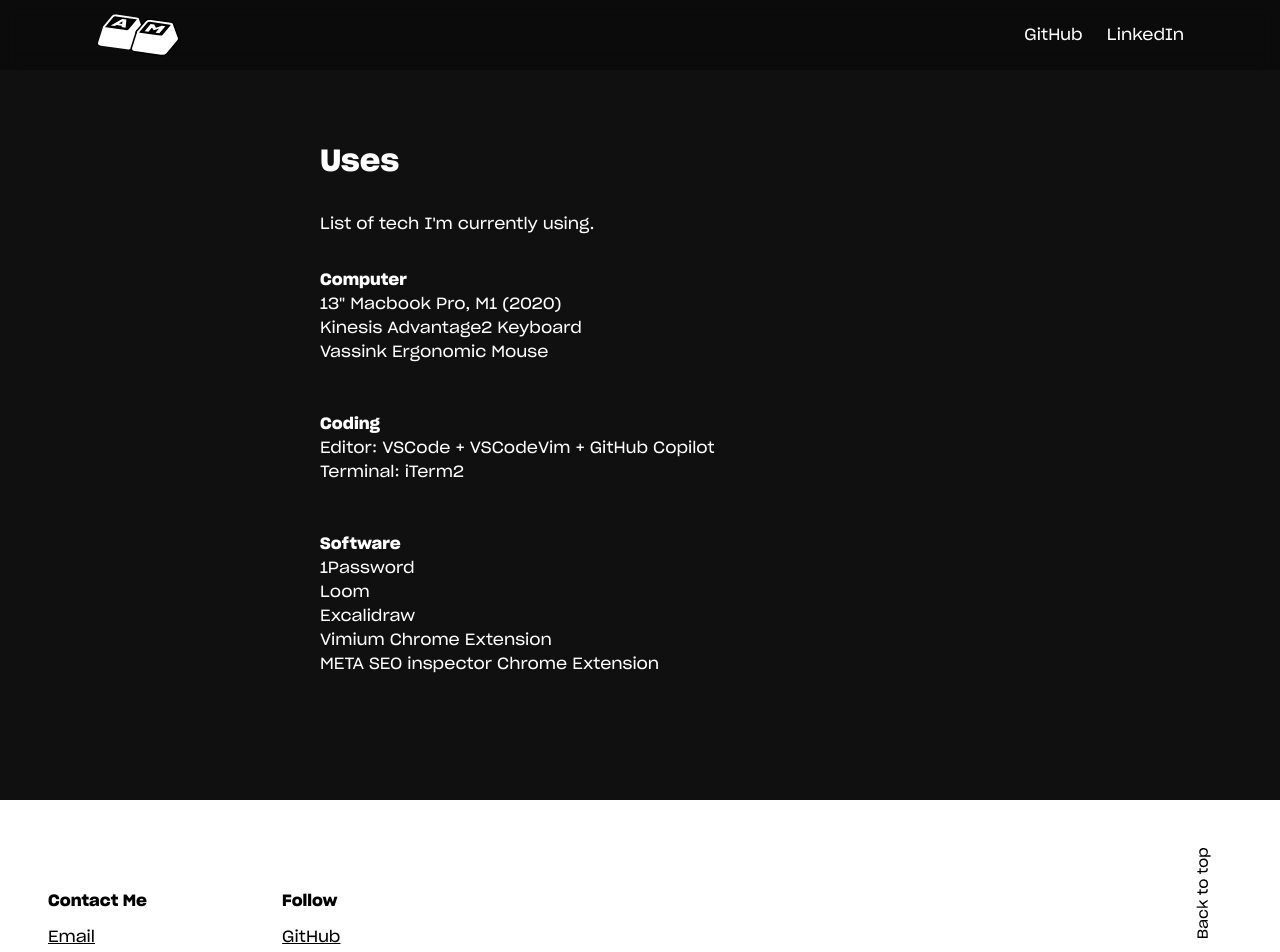
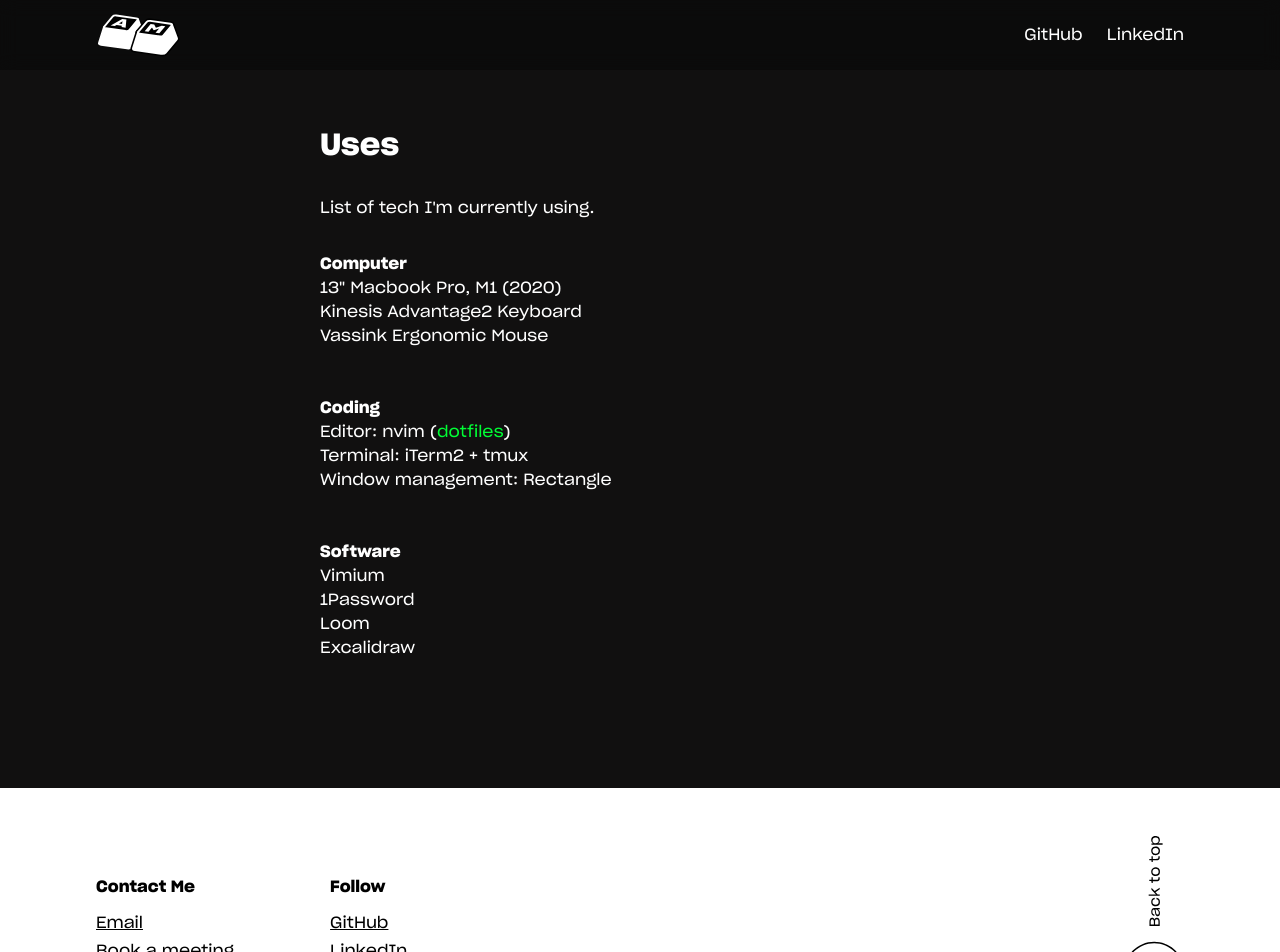
Before and after one commit to ashmidgley/ashmidgley.io, a Next.js app: page /uses in a window 1280 px wide. Shown: the top 952 px of the page. Built offline with nearby package versions, Linux system fonts and the light colour scheme.

Commit message:
Add remaining testimonial.

```diff
--- a/app/uses/page.tsx
+++ b/app/uses/page.tsx
@@ -1,4 +1,5 @@
 import type { Metadata } from "next";
+import Link from "next/link";
 
 export const metadata: Metadata = {
   title: "Uses",
@@ -7,7 +8,7 @@ export const metadata: Metadata = {
 
 export default function Uses() {
   return (
-    <div className="h-screen pt-36 mx-6 md:mx-24 xl:mx-80">
+    <div className="py-24 sm:py-32 mx-6 md:mx-24 xl:mx-80">
       <h1 className="font-bold text-3xl mb-8">Uses</h1>
       <p className="mt-2 mb-8">{`List of tech I'm currently using.`}</p>
       <div className="flex flex-col gap-12">
@@ -22,18 +23,26 @@ export default function Uses() {
         <div>
           <h3 className="font-semibold">Coding</h3>
           <ul>
-            <li>Editor: VSCode + VSCodeVim + GitHub Copilot</li>
-            <li>Terminal: iTerm2</li>
+            <li>
+              Editor: nvim (
+              <Link href="https://github.com/ashmidgley/dotfiles">
+                <span className="text-[#00fd35] hover:line-through">
+                  dotfiles
+                </span>
+              </Link>
+              )
+            </li>
+            <li>Terminal: iTerm2 + tmux</li>
+            <li>Window management: Rectangle</li>
           </ul>
         </div>
         <div>
           <h3 className="font-semibold">Software</h3>
           <ul>
+            <li>Vimium</li>
             <li>1Password</li>
             <li>Loom</li>
             <li>Excalidraw</li>
-            <li>Vimium Chrome Extension</li>
-            <li>META SEO inspector Chrome Extension</li>
           </ul>
         </div>
       </div>
--- a/components/Footer.tsx
+++ b/components/Footer.tsx
@@ -6,11 +6,11 @@ import { BackArrow } from "./BackArrow";
 
 export const Footer: FC = () => {
   return (
-    <div className="bg-white text-black flex justify-between sm:flex-row p-6 sm:p-12">
+    <div className="bg-white text-black flex justify-between sm:flex-row px-6 py-12 md:px-24">
       <div className="flex flex-col justify-center">
         <div className="flex gap-6 sm:gap-24">
-          <div className="flex flex-col">
-            <h2 className="font-semibold mb-3">Contact Me</h2>
+          <div className="flex flex-col gap-1">
+            <h2 className="font-semibold mb-2">Contact Me</h2>
             <Link href="mailto: ashleymidgley@gmail.com">
               <span className="underline">Email</span>
             </Link>
@@ -18,8 +18,8 @@ export const Footer: FC = () => {
               <span className="underline">Book a meeting</span>
             </Link>
           </div>
-          <div className="flex flex-col">
-            <h2 className="font-semibold mb-3">Follow</h2>
+          <div className="flex flex-col gap-1">
+            <h2 className="font-semibold mb-2">Follow</h2>
             <Link href="https://github.com/ashmidgley">
               <span className="underline">GitHub</span>
             </Link>
--- /dev/null
+++ b/components/JacobTestimonial.tsx
@@ -0,0 +1,18 @@
+import { FC } from "react";
+import { Testimonial } from "./Testimonial";
+
+interface JacobTestimonialProps {
+  className?: string;
+}
+
+export const JacobTestimonial: FC<JacobTestimonialProps> = ({ className }) => {
+  return (
+    <Testimonial
+      className={className}
+      message="Ash jumped in to help us ship an important integration in the run up to onboarding a big client. He nailed it and we loved having him as part of the team."
+      imageUrl="/images/jacob.jpeg"
+      name="Jacob Duligall"
+      title="Co-founder, Latch"
+    />
+  );
+};
--- a/components/ProjectSummary.tsx
+++ b/components/ProjectSummary.tsx
@@ -39,7 +39,9 @@ export const ProjectSummary: FC<ProjectSummaryProps> = ({
     >
       <div className="flex flex-col justify-center sm:w-2/4">
         <Link href={href}>
-          <motion.div whileHover={{ border: "3px solid #00fd35", borderRadius: "9px"}}>
+          <motion.div
+            whileHover={{ border: "3px solid #00fd35", borderRadius: "9px" }}
+          >
             <Image
               src={imageUrl}
               alt={imageAlt}
--- a/components/SelectedWork.tsx
+++ b/components/SelectedWork.tsx
@@ -7,9 +7,9 @@ import { NomadsSummary } from "./NomadsSummary";
 export const SelectedWork = () => {
   return (
     <div className="h-screen flex flex-col justify-center mx-6 sm:mx-24">
-        <h1 className="text-lg sm:text-4xl text-center font-semibold mb-12 sm:mb-24">
-          Selected Work
-        </h1>
+      <h1 className="text-lg sm:text-4xl text-center font-semibold mb-12 sm:mb-24">
+        Selected Work
+      </h1>
       <Carousel showStatus={false} showIndicators={false} showThumbs={false}>
         <GeoBuffSummary />
         <NomadsSummary />
--- /dev/null
+++ b/components/StacyTestimonial.tsx
@@ -0,0 +1,18 @@
+import { FC } from "react";
+import { Testimonial } from "./Testimonial";
+
+interface StacyTestimonialProps {
+  className?: string;
+}
+
+export const StacyTestimonial: FC = ({ className }) => {
+  return (
+    <Testimonial
+      className={className}
+      message="Ash has delivered consistently high-quality work for Nomads while working from Thailand, Indonesia and all over New Zealand. He’s been a great addition to the culture of our team and I’d highly recommend him for any position."
+      imageUrl="/images/stacy.jpeg"
+      name="Stacy Hunt"
+      title="Founder, Rational Nomads"
+    />
+  );
+};
--- a/components/Testimonials.tsx
+++ b/components/Testimonials.tsx
@@ -1,7 +1,8 @@
 "use client";
 
 import { Carousel } from "react-responsive-carousel";
-import { Testimonial } from "./Testimonial";
+import { JacobTestimonial } from "./JacobTestimonial";
+import { StacyTestimonial } from "./StacyTestimonial";
 
 export const Testimonials = () => {
   return (
@@ -12,20 +13,8 @@ export const Testimonials = () => {
         </h1>
         <div className="hidden sm:block">
           <div className="flex flex-col sm:flex-row justify-center gap-12 sm:gap-24">
-            <Testimonial
-              className="w-full sm:w-1/2"
-              message="Ash has delivered consistently high-quality work for Nomads while working from Thailand, Indonesia and all over New Zealand. He’s been a great addition to the culture of our team and I’d highly recommend him for any position."
-              imageUrl="/images/stacy.jpeg"
-              name="Stacy Hunt"
-              title="Founder, Rational Nomads"
-            />
-            <Testimonial
-              className="w-full sm:w-1/2"
-              message="Nem consequam faces con plabore, quodit, ut libus ullorrovid unt molum, sam, vellique doluptur, toreheni autem quasit aborrovit reperum is aut et rerferro."
-              imageUrl="/images/jacob.jpeg"
-              name="Jacob Duligall"
-              title="Co-founder, Latch"
-            />
+            <StacyTestimonial className="w-full sm:w-1/2" />
+            <JacobTestimonial className="w-full sm:w-1/2" />
           </div>
         </div>
         <div className="block sm:hidden">
@@ -34,18 +23,8 @@ export const Testimonials = () => {
             showIndicators={false}
             showThumbs={false}
           >
-            <Testimonial
-              message="Ash has delivered consistently high-quality work for Nomads while working from Thailand, Indonesia and all over New Zealand. He’s been a great addition to the culture of our team and I’d highly recommend him for any position."
-              imageUrl="/images/stacy.jpeg"
-              name="Stacy Hunt"
-              title="Founder, Rational Nomads"
-            />
-            <Testimonial
-              message="Nem consequam faces con plabore, quodit, ut libus ullorrovid unt molum, sam, vellique doluptur, toreheni autem quasit aborrovit reperum is aut et rerferro."
-              imageUrl="/images/jacob.jpeg"
-              name="Jacob Duligall"
-              title="Co-founder, Latch"
-            />
+            <JacobTestimonial />
+            <StacyTestimonial />
           </Carousel>
         </div>
       </div>
```
